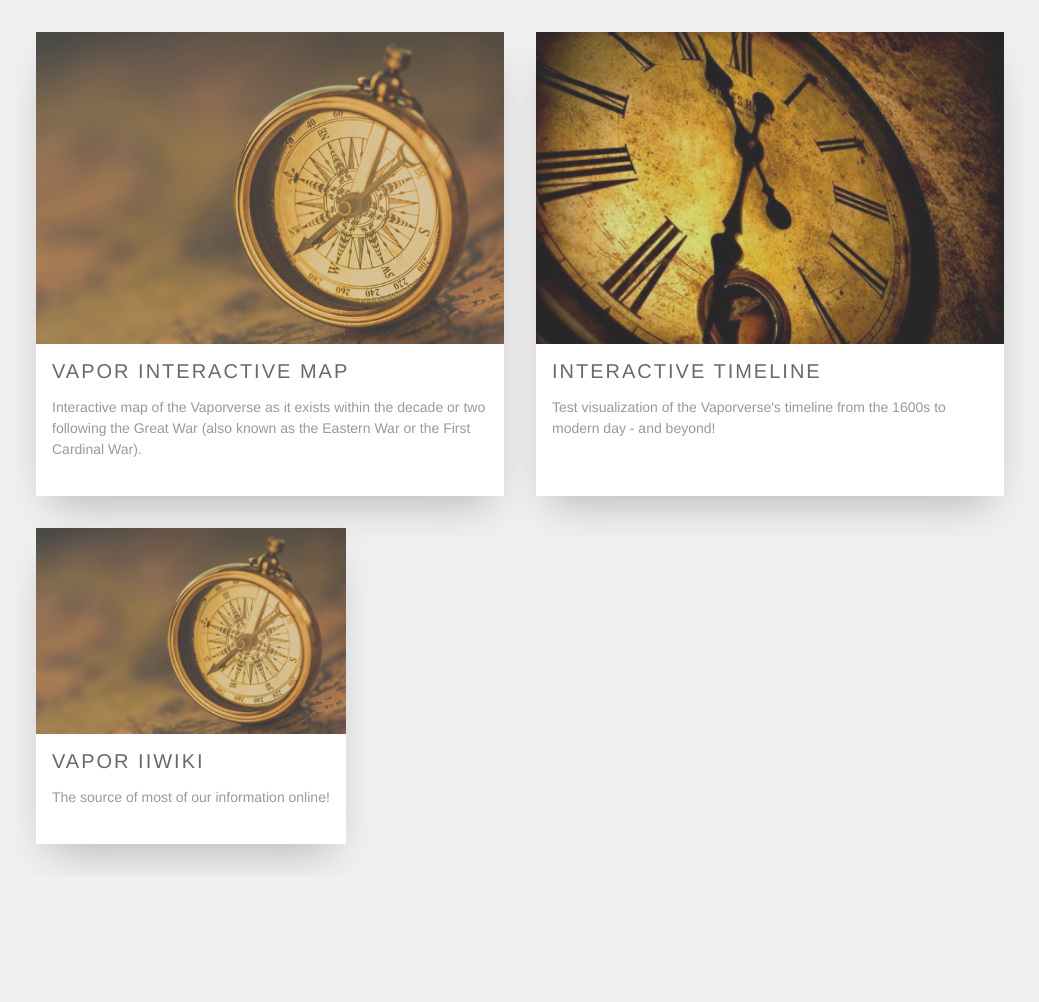
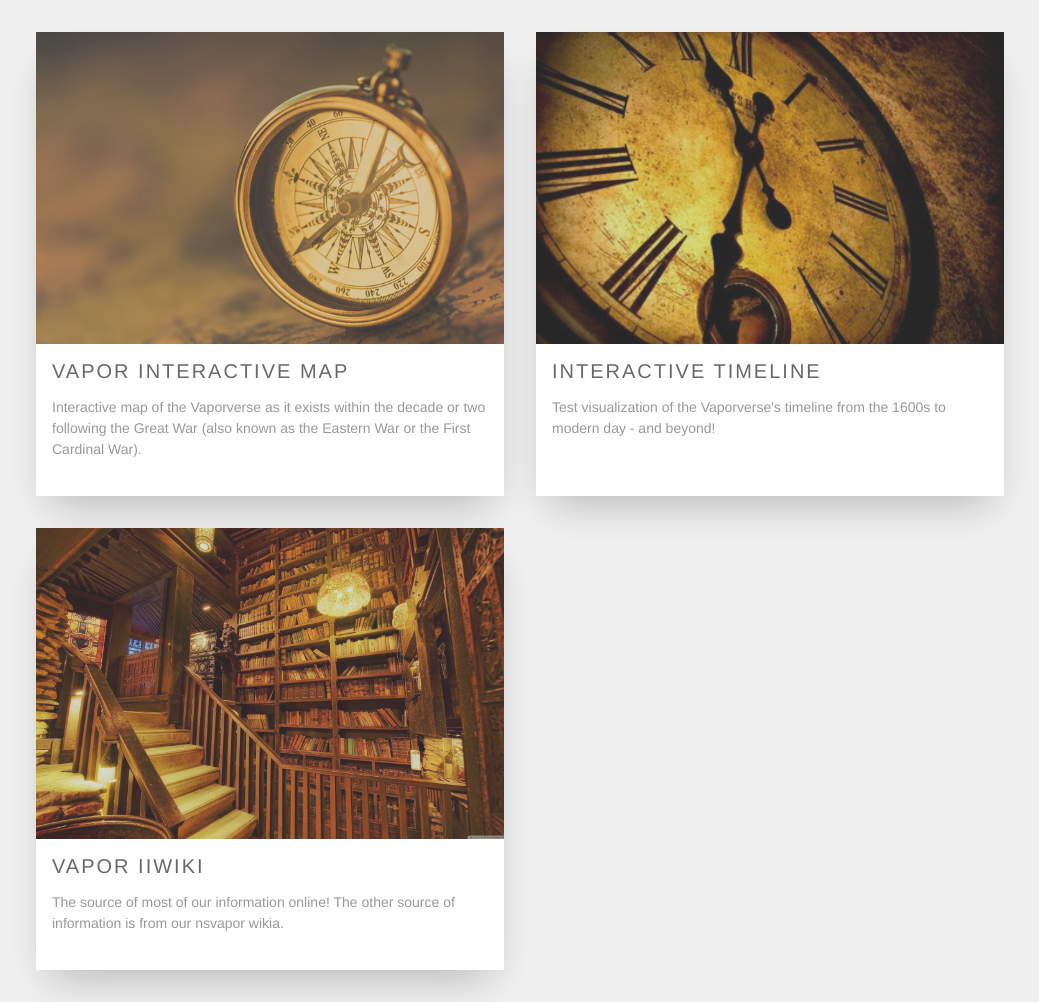
Before and after one commit to nsvapor/nsvapor.github.io, a plain HTML site: page index.html in a window 1280 px wide. Shown: the whole page, without its empty margins (120-1159 px from the left). Before the commit the page ends 876 px from the top, so only its background shows below. Drawn offline with nearby package versions, Linux system fonts and the light colour scheme.

Commit message:
Update index.html

```diff
--- a/index.html
+++ b/index.html
@@ -117,6 +117,9 @@ img {
 .card-image-interactive-timeline {
   background-image: url("/img/History-time-image.jpg");
 }
+.card-image-iiwiki {
+  background-image: url("/img/library_image.jpg");
+}
 .card-title {
   color: #696969;
   font-size: 1.25rem;
@@ -172,11 +175,11 @@ a {
     <li class="cards-item">
     <div class="card">
       <a href="https://iiwiki.us/wiki/Gaia_Atlia">
-        <div class="card-image card-image-interactive-map"></div>
+        <div class="card-image card-image-iiwiki"></div>
         <div class="card-content">
           <div class="card-title">Vapor IIwiki</div>
         </a>
-        <p class="card-text">The source of most of our information online!</p>
+        <p class="card-text">The source of most of our information online! The other source of information is from our nsvapor wikia.</p>
         <!-- <button class="btn btn-block card-btn">Button</button> -->
       </div>
     </div>
```
